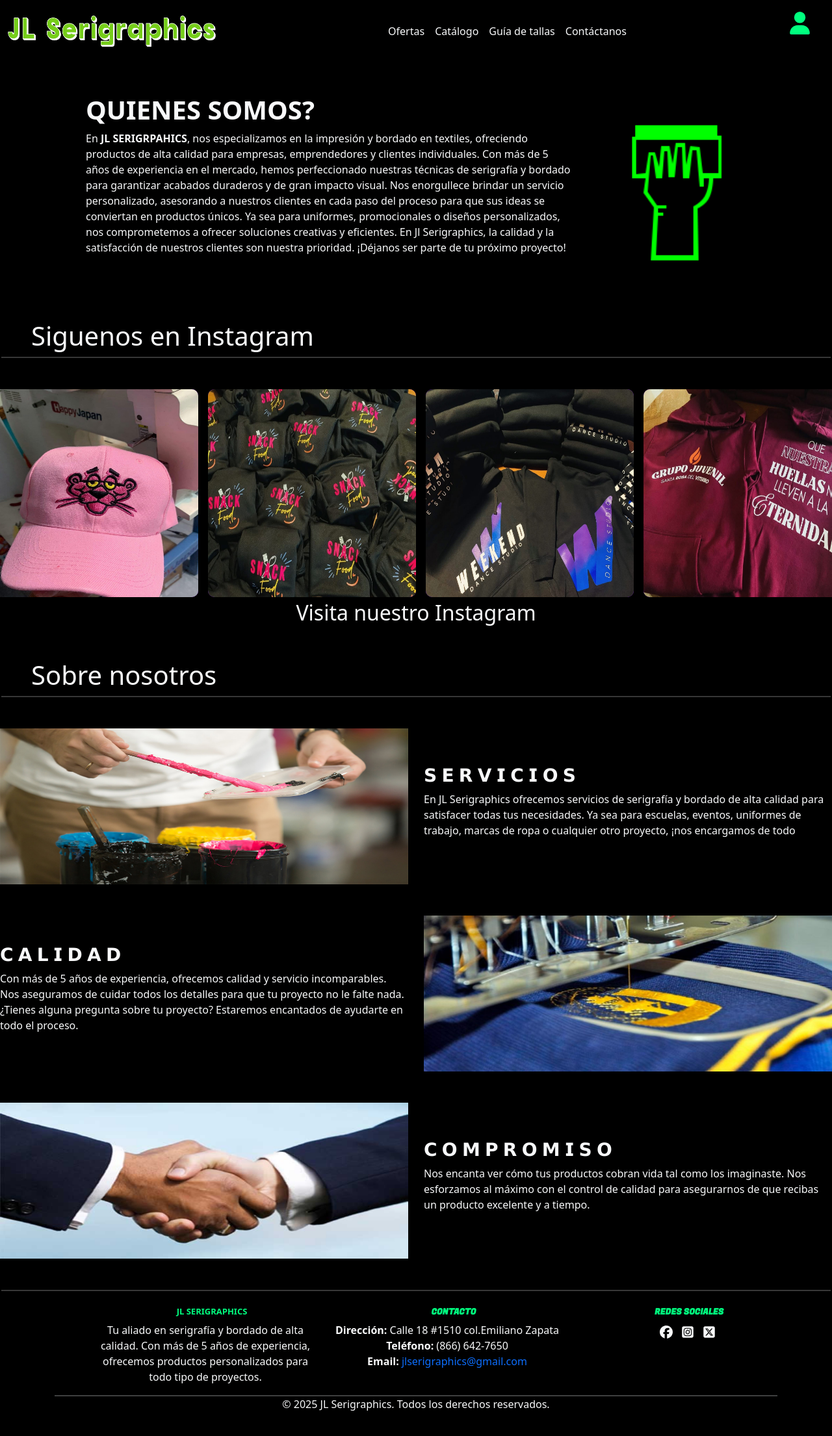
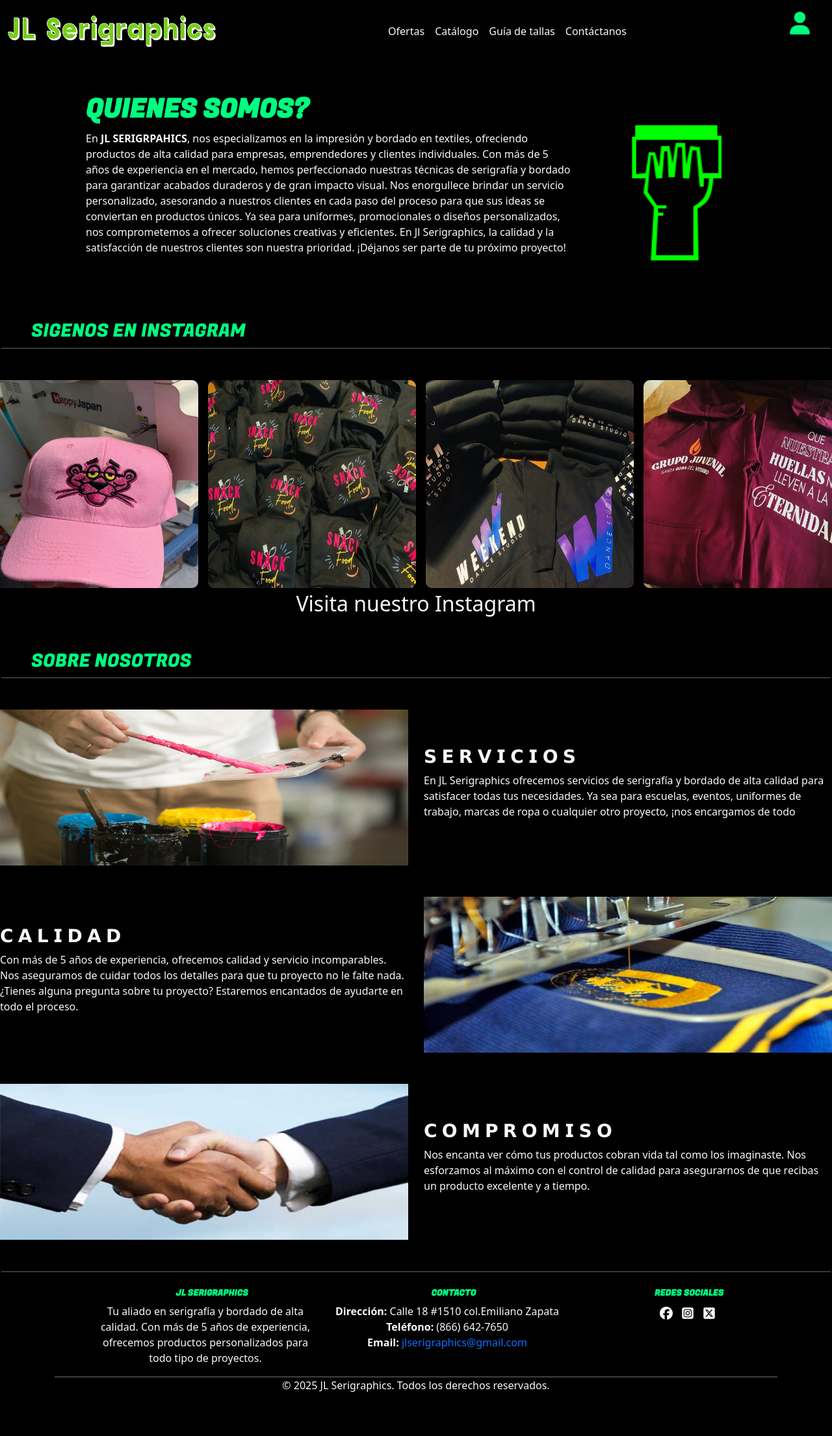
Before and after one commit to luis920/jlserigraphics, a React (Vite) app: page / in a window 1280 px wide. Shown: the top 2210 px of the page at 65% size. After the commit the page ends 2184 px from the top, so only its background shows below. Built offline with nearby package versions, Linux system fonts and the light colour scheme.

Commit message:
changes in titles of home and footer

```diff
--- a/src/Frontend/Components/About.jsx
+++ b/src/Frontend/Components/About.jsx
@@ -5,7 +5,7 @@ import "../Styles/About.css";
 const About = () => {
   return (
     <div>
-      <h1 className="text-light mx-5 mt-5">Sobre nosotros</h1>
+      <h1 className="fs-3 mx-5 mt-5 title ">SOBRE NOSOTROS</h1>
       <hr className="mb-5" />
       <div className="servicios-container row">
         <div className="col-12 col-md-6">
--- a/src/Frontend/Components/Follow.jsx
+++ b/src/Frontend/Components/Follow.jsx
@@ -7,7 +7,7 @@ import younggroup from "../img/younggroup.png";
 const Follow = () => {
   return (
     <div>
-      <h1 className="text-light mx-5  ">Siguenos en Instagram</h1>
+      <h1 className=" mx-5 title fs-3  ">SIGENOS EN INSTAGRAM</h1>
       <hr className="mb-5" />
       <div className="instaImgContainer flex">
         <div className="instaImg1 ">
--- a/src/Frontend/Components/Footer.jsx
+++ b/src/Frontend/Components/Footer.jsx
@@ -14,17 +14,15 @@ const Footer = () => {
         <div className="container">
           <div className="row col-md-12 mx-5">
             <div className="col-12 col-md-4 ">
-              <h5 className=" title-footer text-center presentacion-container ">
-                JL SERIGRAPHICS
-              </h5>
-              <p className="text-light text-center">
+              <h5 className=" title-footer text-center  ">JL SERIGRAPHICS</h5>
+              <p className="text-light text-center ">
                 Tu aliado en serigrafía y bordado de alta calidad. Con más de 5
                 años de experiencia, ofrecemos productos personalizados para
                 todo tipo de proyectos.
               </p>
             </div>
 
-            <div className="col-12 col-md-4 contacto-container">
+            <div className="col-12 col-md-4 ">
               <h5 className=" title-footer text-center ">CONTACTO</h5>
               <ul className="list-unstyled text-center text-light">
                 <li>
@@ -44,7 +42,7 @@ const Footer = () => {
                 </li>
               </ul>
             </div>
-            <div className="col-12 col-md-4 redes-container ">
+            <div className="col-12 col-md-4  ">
               <h5 className=" title-footer text-center mx-1 ">
                 REDES SOCIALES
               </h5>
--- a/src/Frontend/Components/WhoWeAre.jsx
+++ b/src/Frontend/Components/WhoWeAre.jsx
@@ -5,7 +5,7 @@ const WhoWeAre = () => {
   return (
     <div className="d-flex container">
       <div className="text-light  who-container ">
-        <h1 className="fw-bold">QUIENES SOMOS?</h1>
+        <h1 className="fw-bold title">QUIENES SOMOS?</h1>
         En <strong>JL SERIGRPAHICS</strong>, nos especializamos en la impresión
         y bordado en textiles, ofreciendo productos de alta calidad para
         empresas, emprendedores y clientes individuales. Con más de 5 años de
```
